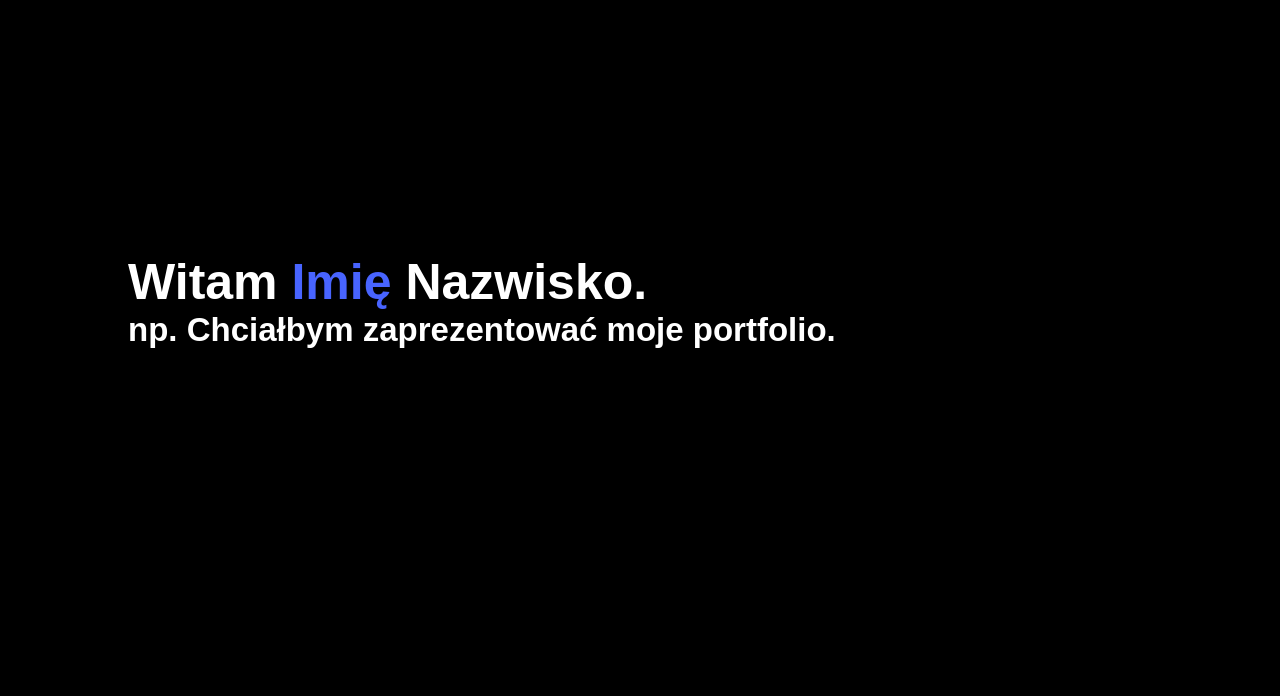
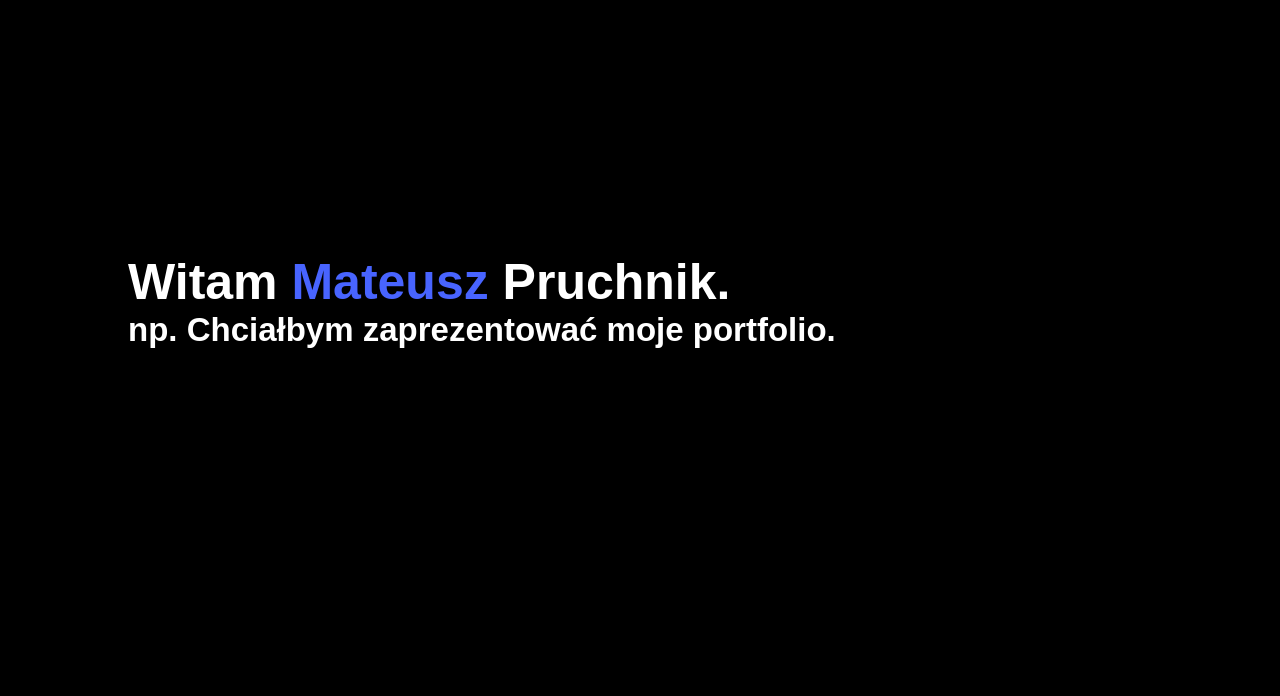
Before and after one commit to MP-UEW/MP_MyWeb_4, a plain HTML site: page index.html in a window 1280 px wide. Shown: the part 104-800 px from the top of the page. Drawn offline with Linux system fonts and the light colour scheme.

Commit message:
Update index.html

```diff
--- a/index.html
+++ b/index.html
@@ -28,7 +28,7 @@
             </div>
         </nav>
         <div class="header-text">
-            <h1 class="slide-left">Witam <span>Imię</span> Nazwisko.</h1> <!--miejsce na przedstawienie swojej osoby-->
+            <h1 class="slide-left">Witam <span>Mateusz</span> Pruchnik.</h1> <!--miejsce na przedstawienie swojej osoby-->
             <p class="slide-left">np. Chciałbym zaprezentować moje portfolio.</p> <!--krótki opis czego dotyczy strona-->
         </div>
     </div>
```
